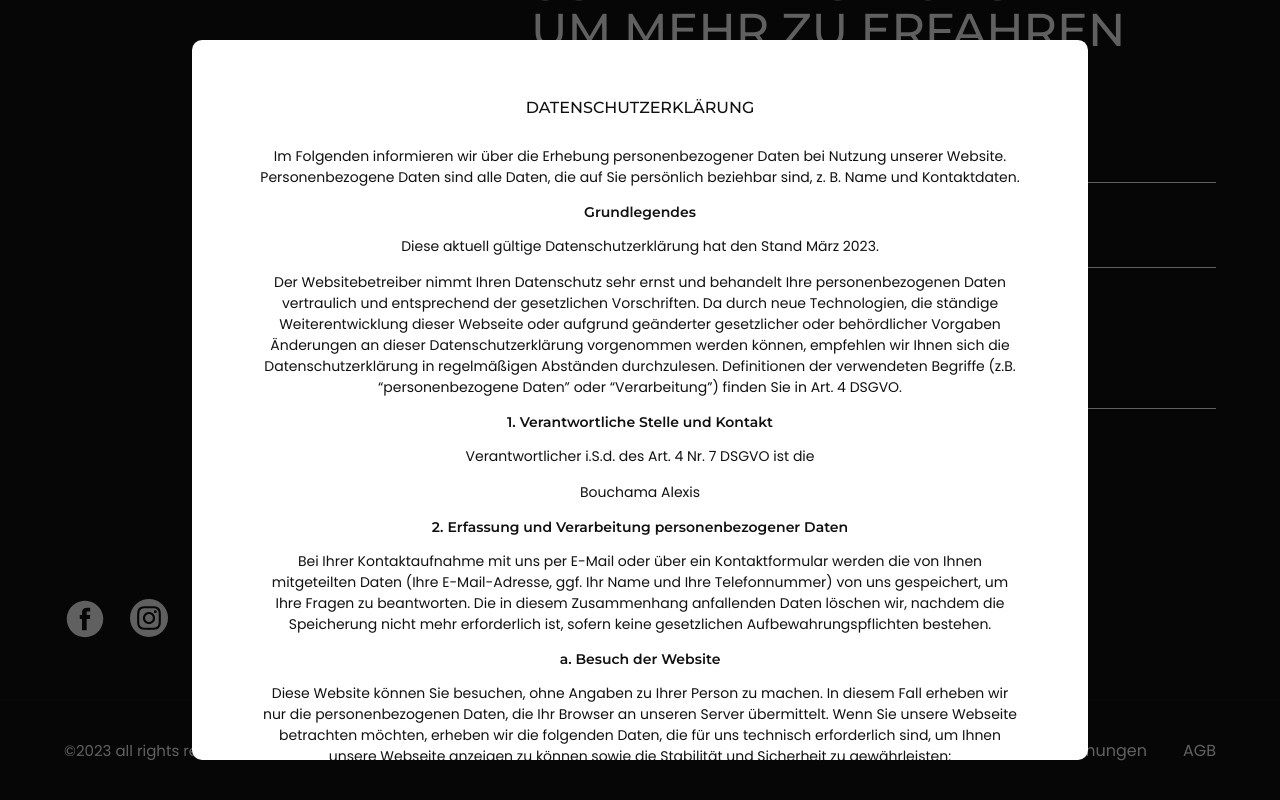
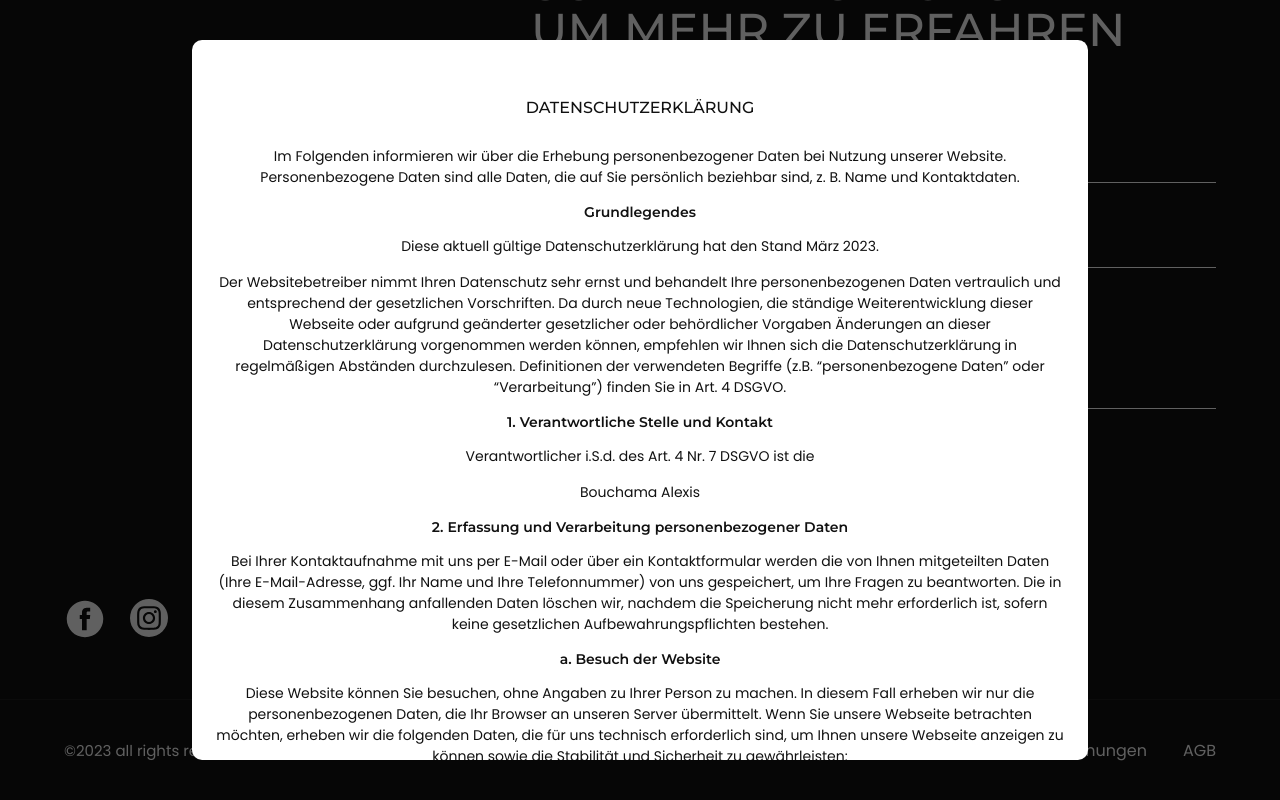
Before and after one commit to RealAliSaid/sfmedianew, a React (Vite) app: page / in a window 1280 px wide. Both pictures are taken after a click on the item "Datenschutzbestimmungen". Shown: the part 6501-7301 px from the top of the page. Built offline with nearby package versions, Linux system fonts and the light colour scheme.

Commit message:
100% test

```diff
--- a/src/components/Datenschutz/Datenschutz.module.css
+++ b/src/components/Datenschutz/Datenschutz.module.css
@@ -1,5 +1,5 @@
 .content {
-  max-width: 90%; /* Adjust the percentage as needed */
+  max-width: 100%; /* Adjust the percentage as needed */
   margin: 0 auto;
   text-align: center; /* Center-align text */
 }
```
